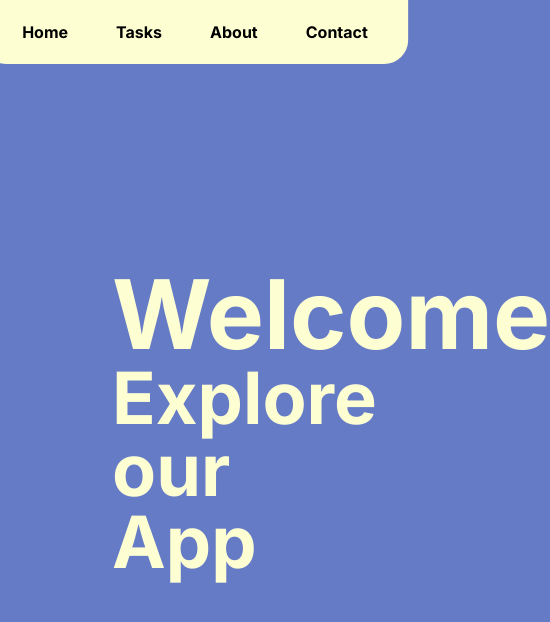
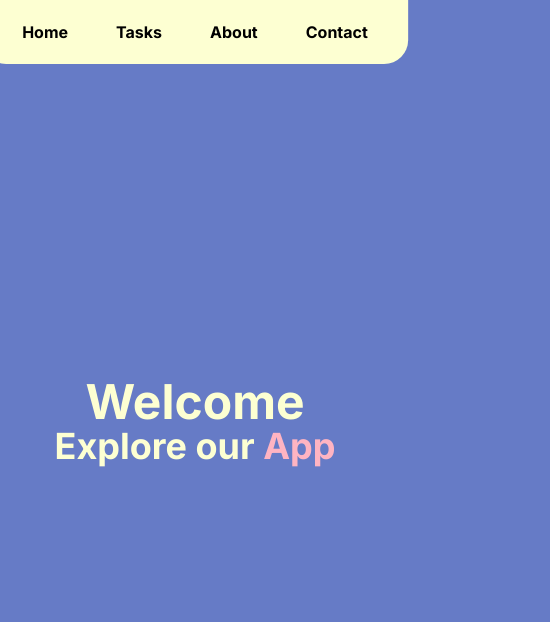
Before and after one commit to DrunkTaric/Tracker, a Next.js app: page / in a window 390 px wide. Shown: the top 622 px of the page, 550 px wide, since content can reach past the window. Built offline with nearby package versions, Linux system fonts and the light colour scheme.

Commit message:
Made it responsive (Kinda)

```diff
--- a/app/page.tsx
+++ b/app/page.tsx
@@ -2,9 +2,9 @@ import Link from "next/link";
 
 export default function Home() {
   return (
-    <main className="h-full flex flex-col justify-center p-28">
-      <h1 className="text-8xl font-bold text-[var(--primary)]">Welcome</h1>
-      <h1 className="text-7xl font-bold text-[var(--primary)]">Explore our <Link href="/tasks" className="hover:bg-gradient-to-r hover:from-[var(--secondary)] hover:to-[var(--accent)] hover:bg-clip-text hover:text-transparent transition-all duration-1000">App</Link></h1>
+    <main className="h-full flex flex-col justify-center items-center p-10 md:p-28">
+      <h1 className="text-5xl md:text-7xl font-bold text-[var(--primary)]">Welcome</h1>
+      <h1 className="text-4xl md:text-6xl font-bold text-[var(--primary)]">Explore our <Link href="/tasks" className="bg-gradient-to-r from-[var(--secondary)] to-[var(--accent)] bg-clip-text text-transparent">App</Link></h1>
     </main>
   );
 }
```
